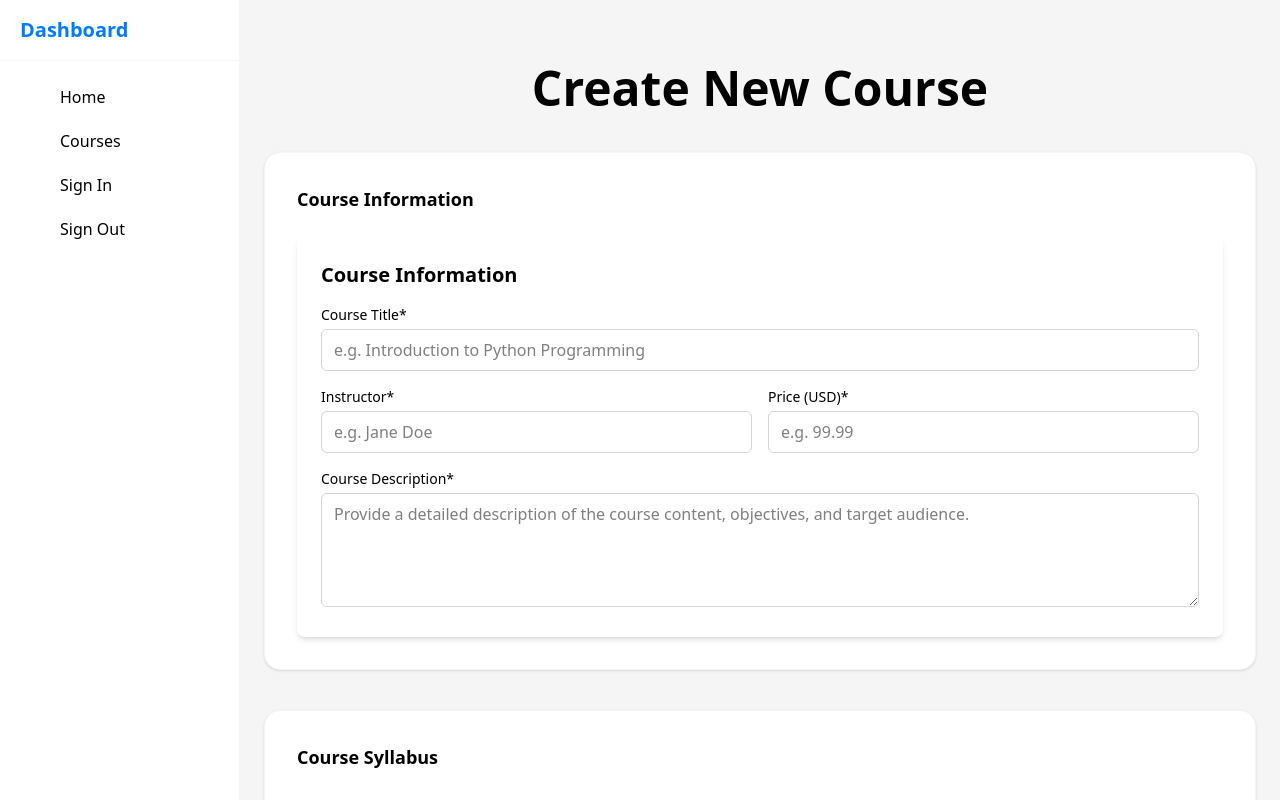
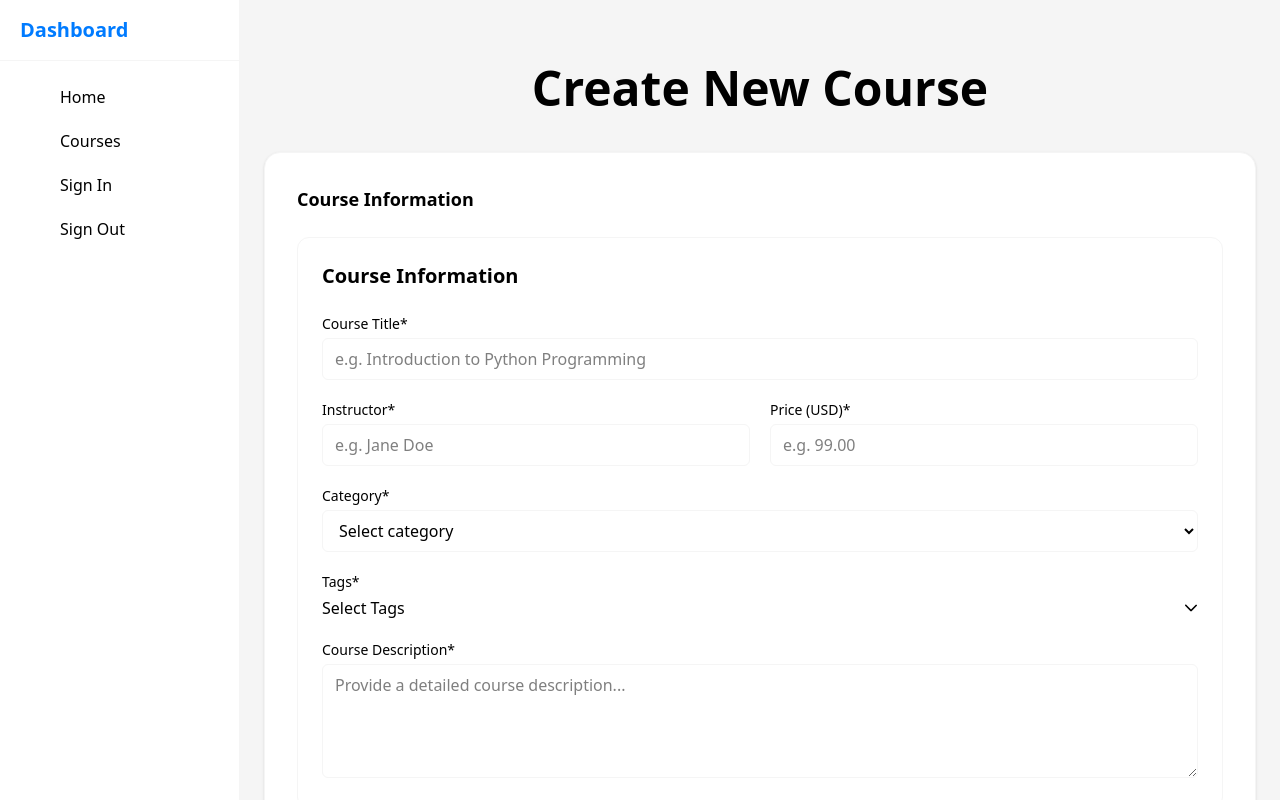
Before and after one commit to dip00-bb/Course-Master-Frontend, a Next.js app: page /dashboard/create-new-courese in a window 1280 px wide. Shown: the top 800 px of the page. Built offline with nearby package versions, Linux system fonts and the light colour scheme; no server answers.

Commit message:
in the course adding form add a multiselect for tag and and another single select for category

```diff
--- a/package.json
+++ b/package.json
@@ -14,6 +14,7 @@
     "lucide-react": "^0.555.0",
     "next": "16.0.6",
     "nextjs-toast-notify": "^1.57.0",
+    "primereact": "^10.9.7",
     "react": "19.2.0",
     "react-dom": "19.2.0",
     "react-hook-form": "^7.67.0"
--- a/src/app/(with-layout)/layout.js
+++ b/src/app/(with-layout)/layout.js
@@ -1,3 +1,4 @@
+import Footer from "../components/Footer";
 import Navbar from "../components/Navbar";
 
 
@@ -6,9 +7,7 @@ export default function WithLayout({ children }) {
     <>
       <Navbar />
       {children}
-      <footer>
-        footer
-      </footer>
+      <Footer/>
     </>
   );
 }
--- a/src/app/components/AddCourse/BatchesUI.jsx
+++ b/src/app/components/AddCourse/BatchesUI.jsx
@@ -66,15 +66,6 @@ export default function BatchesUI() {
           )}
         </div>
       </div>
-
-      {/* Submit Button */}
-      <button
-        type="submit"
-        className="w-full mt-4 border border-(--neutral-color) rounded-lg py-3 flex items-center justify-center gap-2 text-[--accent-color] hover:bg-[--neutral-color] transition"
-      >
-        <span className="text-xl">✔</span>
-        Submit Batch
-      </button>
     </div>
   );
 }
--- a/src/app/components/AddCourse/CourseInfo.jsx
+++ b/src/app/components/AddCourse/CourseInfo.jsx
@@ -1,45 +1,55 @@
+"use client";
+
 import React from "react";
-import { useFormContext } from "react-hook-form";
+import { useFormContext, Controller } from "react-hook-form";
+import { MultiSelect } from "primereact/multiselect"
+
+const tagOptions = [
+  { label: "Beginner", value: "beginner" },
+  { label: "Advanced", value: "advanced" },
+  { label: "Project Based", value: "project-based" },
+  { label: "Certificate", value: "certificate" },
+  { label: "Popular", value: "popular" },
+];
 
 const CourseInfo = () => {
   const {
     register,
+    control,
     formState: { errors },
   } = useFormContext();
 
   return (
-    <div className="bg-(--primary-color) rounded-lg shadow-md p-6">
-      <div className="">
-        {/* Header */}
-        <h2 className="text-xl font-semibold mb-4">Course Information</h2>
+    <div className="bg-(--primary-color) rounded-xl p-6 border border-(--neutral-color)">
+      <h2 className="text-xl font-semibold mb-6">Course Information</h2>
 
       {/* Course Title */}
-        <div className="mb-4">
+      <div className="mb-5">
         <label className="block text-sm font-medium mb-1">Course Title*</label>
         <input
           type="text"
+          {...register("title", { required: "Course title is required" })}
           placeholder="e.g. Introduction to Python Programming"
-            {...register("title", { required: "Course title is required" })}
-            className="w-full px-3 py-2 border border-neutral-300 rounded-md focus:outline-none focus:ring-2 focus:ring-[--accent-color]"
+          className="w-full px-3 py-2 rounded-md border border-(--neutral-color) focus:outline-none focus:ring-2 focus:ring-(--accent-color)"
         />
         {errors.title && (
-            <p className="text-red-500 text-sm mt-1">{errors.title.message}</p>
+          <p className="text-(--accent-color) text-sm mt-1">{errors.title.message}</p>
         )}
       </div>
 
       {/* Instructor + Price */}
-        <div className="grid grid-cols-1 sm:grid-cols-2 gap-4 mb-4">
+      <div className="grid grid-cols-1 sm:grid-cols-2 gap-5 mb-5">
         {/* Instructor */}
         <div>
           <label className="block text-sm font-medium mb-1">Instructor*</label>
           <input
             type="text"
+            {...register("instructor", { required: "Instructor name is required" })}
             placeholder="e.g. Jane Doe"
-              {...register("instructor", { required: "Instructor name is required" })}
-              className="w-full px-3 py-2 border border-neutral-300 rounded-md focus:outline-none focus:ring-2 focus:ring-[--accent-color]"
+            className="w-full px-3 py-2 rounded-md border border-(--neutral-color) focus:outline-none focus:ring-2 focus:ring-(--accent-color)"
           />
           {errors.instructor && (
-              <p className="text-red-500 text-sm mt-1">
+            <p className="text-(--accent-color) text-sm mt-1">
               {errors.instructor.message}
             </p>
           )}
@@ -50,32 +60,117 @@ const CourseInfo = () => {
           <label className="block text-sm font-medium mb-1">Price (USD)*</label>
           <input
             type="number"
-              placeholder="e.g. 99.99"
             step="0.01"
             {...register("price", { required: "Price is required" })}
-              className="w-full px-3 py-2 border border-neutral-300 rounded-md focus:outline-none focus:ring-2 focus:ring-[--accent-color]"
+            placeholder="e.g. 99.00"
+            className="w-full px-3 py-2 rounded-md border border-(--neutral-color) focus:outline-none focus:ring-2 focus:ring-(--accent-color)"
           />
           {errors.price && (
-              <p className="text-red-500 text-sm mt-1">{errors.price.message}</p>
+            <p className="text-(--accent-color) text-sm mt-1">{errors.price.message}</p>
           )}
         </div>
       </div>
 
-        {/* Course Description */}
+      {/* Category */}
+      <div className="mb-5">
+        <label className="block text-sm font-medium mb-1">Category*</label>
+        <select
+          {...register("category", { required: "Category is required" })}
+          className="w-full px-3 py-2 rounded-md border border-(--neutral-color) bg-(--primary-color) focus:outline-none focus:ring-2 focus:ring-(--accent-color)"
+        >
+          <option value="">Select category</option>
+          <option value="programming">Programming</option>
+          <option value="design">Design</option>
+          <option value="marketing">Marketing</option>
+          <option value="business">Business</option>
+          <option value="data-science">Data Science</option>
+        </select>
+        {errors.category && (
+          <p className="text-(--accent-color) text-sm mt-1">{errors.category.message}</p>
+        )}
+      </div>
+
+      {/* Tags (PrimeReact MultiSelect) */}
+      <div className="mb-5">
+        <label className="block text-sm font-medium mb-1">Tags*</label>
+
+        <Controller
+          name="tags"
+          control={control}
+          rules={{ required: "At least one tag is required" }}
+          render={({ field }) => (
+            <MultiSelect
+              {...field}
+              options={tagOptions}
+              optionLabel="label"
+              placeholder="Select Tags"
+              display="chip"
+              className="w-full md:w-20rem"
+              style={{
+                backgroundColor: "var(--primary-color)",
+                borderColor: "var(--neutral-color)",
+              }}
+              pt={{
+                wrapper: {
+                  className: "gap-2 p-2"
+                },
+                token: {
+                  className: "px-3 py-1 rounded-full mr-2 mb-1",
+                  style: {
+                    backgroundColor: "var(--accent-color)",
+                    color: "var(--primary-color)"
+                  }
+                },
+                panel: {
+                  className: "p-3 rounded-lg",
+                  style: {
+                    backgroundColor: "var(--primary-color)"
+                  }
+                },
+                list: {
+                  style: {
+                    backgroundColor: "var(--primary-color)"
+                  }
+                },
+                item: {
+                  className: "flex items-center gap-2 px-4 py-2 rounded-md mb-1 transition-colors"
+                },
+                checkbox: {
+                  className: "w-4 h-4 rounded border-2 flex-shrink-0",
+                  style: {
+                    borderColor: "var(--neutral-color)"
+                  }
+                },
+                checkboxIcon: {
+                  style: {
+                    color: "var(--accent-color)"
+                  }
+                }
+              }}
+            />
+          )}
+        />
+        {errors.tags && (
+          <p className="text-sm mt-1" style={{ color: "var(--accent-color)" }}>
+            {errors.tags.message}
+          </p>
+        )}
+      </div>
+
+      {/* Description */}
       <div>
         <label className="block text-sm font-medium mb-1">Course Description*</label>
         <textarea
           rows="4"
-            placeholder="Provide a detailed description of the course content, objectives, and target audience."
           {...register("description", { required: "Description is required" })}
-            className="w-full px-3 py-2 border border-neutral-300 rounded-md focus:outline-none focus:ring-2 focus:ring-[--accent-color]"
+          placeholder="Provide a detailed course description..."
+          className="w-full px-3 py-2 rounded-md border border-(--neutral-color) focus:outline-none focus:ring-2 focus:ring-(--accent-color)"
         ></textarea>
         {errors.description && (
-            <p className="text-red-500 text-sm mt-1">
+          <p className="text-(--accent-color) text-sm mt-1">
             {errors.description.message}
           </p>
         )}
-        </div>
       </div>
     </div>
   );
--- /dev/null
+++ b/src/app/components/Footer.jsx
@@ -0,0 +1,26 @@
+export default function Footer() {
+  return (
+    <footer className="bg-(--primary-color) border-t border-(--neutral-color) mt-16">
+      <div className="max-w-6xl mx-auto px-6 py-8 flex flex-col sm:flex-row justify-between items-center gap-4">
+
+        {/* Logo / Brand */}
+        <div className="text-lg font-semibold text-(--accent-color)">
+          Course Master
+        </div>
+
+        {/* Nav Links */}
+        <div className="flex gap-6 text-sm">
+          <a href="/about" className="hover:text-(--accent-color) transition">About</a>
+          <a href="/courses" className="hover:text-(--accent-color) transition">Courses</a>
+          <a href="/contact" className="hover:text-(--accent-color) transition">Contact</a>
+        </div>
+
+        {/* Copyright */}
+        <div className="text-sm opacity-70 text-center sm:text-right">
+          © {new Date().getFullYear()} Course Master. All rights reserved.
+        </div>
+
+      </div>
+    </footer>
+  );
+}
--- a/src/app/components/Hero/EducationHero.jsx
+++ b/src/app/components/Hero/EducationHero.jsx
@@ -52,8 +52,7 @@ export default function EducationHero() {
 
                         {/* Secondary Button */}
                         <button
-                            className="px-6 sm:px-8 py-3 sm:py-4 rounded-full font-medium text-base sm:text-lg flex items-center justify-center gap-2 transition-all hover:shadow-lg bg-(--primary-color) border-2 border-[#333] cursor-pointer
-        "
+                            className="px-6 sm:px-8 py-3 sm:py-4 rounded-full font-medium text-base sm:text-lg flex items-center justify-center gap-2 transition-all hover:shadow-lg bg-(--primary-color) border-2 border-[#333] cursor-pointer"
                         >
                             Explore Courses
                         </button>
```
Also changed, not shown: 1 other file (tests, documents, lock files or other folders). Lines whose indentation alone changed are shown as unchanged.
